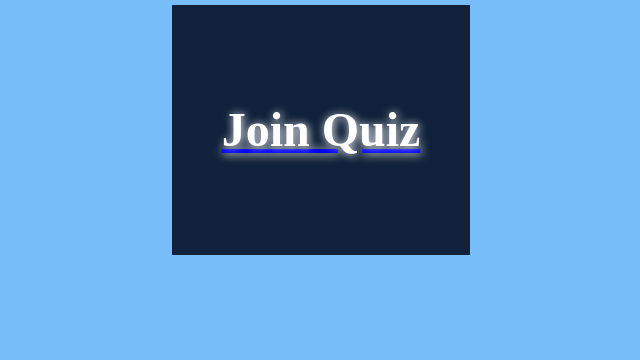
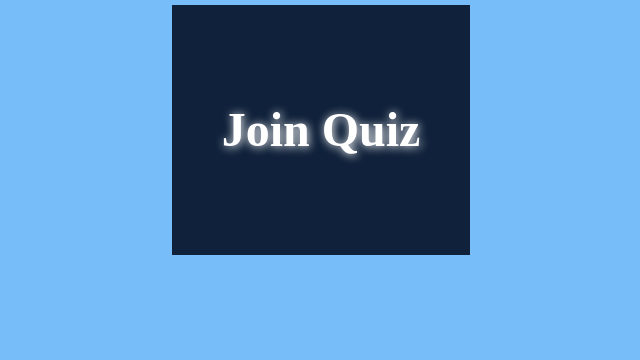
Before and after one commit to ethanswatson/projectsquirtle2, a Django app: page / in a window 1280 px wide. Shown: the part 108-468 px from the top of the page, without its empty margins (324-964 px from the left). Run offline with Django 3.2, Linux system fonts and the light colour scheme.

Commit message:
removed link underline on homepage

```diff
--- a/src/quizapp/static/quizapp/css/style.css
+++ b/src/quizapp/static/quizapp/css/style.css
@@ -28,6 +28,10 @@ header{
 	background: #10223B;
     text-decoration: none;
 	border: 1px solid #4a6899;
+}
+
+.no-underline {
+	text-decoration: none;
 }
 
 .header-link:hover{
--- a/src/quizapp/templates/quizapp/index.html
+++ b/src/quizapp/templates/quizapp/index.html
@@ -12,9 +12,9 @@
 	{% include "quizapp/partials/header.html" %}
 
 	<section>
-		<a href="{% url 'quizapp:joinQuiz' %}"><article class="box-button">Join Quiz</article></a>
+		<a class="no-underline" href="{% url 'quizapp:joinQuiz' %}"><article class="box-button">Join Quiz</article></a>
 		{% if request.user.is_authenticated %}
-			<a href="{% url 'quizapp:createQuiz' %}"><article class="box-button">Create Quiz</article></a>
+			<a class="no-underline" href="{% url 'quizapp:createQuiz' %}"><article class="box-button">Create Quiz</article></a>
 		{% endif %}
 	</section>
 
--- a/src/quizapp/templates/quizapp/joinquiz.html
+++ b/src/quizapp/templates/quizapp/joinquiz.html
@@ -12,7 +12,7 @@
 
     <main class="boxcenter">
         <section class="join-quiz-form">
-            <form action="url 'quizapp:joinQuiz'" method="POST">
+            <form action="{% url 'quizapp:joinQuiz' %}" method="POST">
                 {% csrf_token %}
                 <section class="session-id-section">
                     {{ form }}
```
